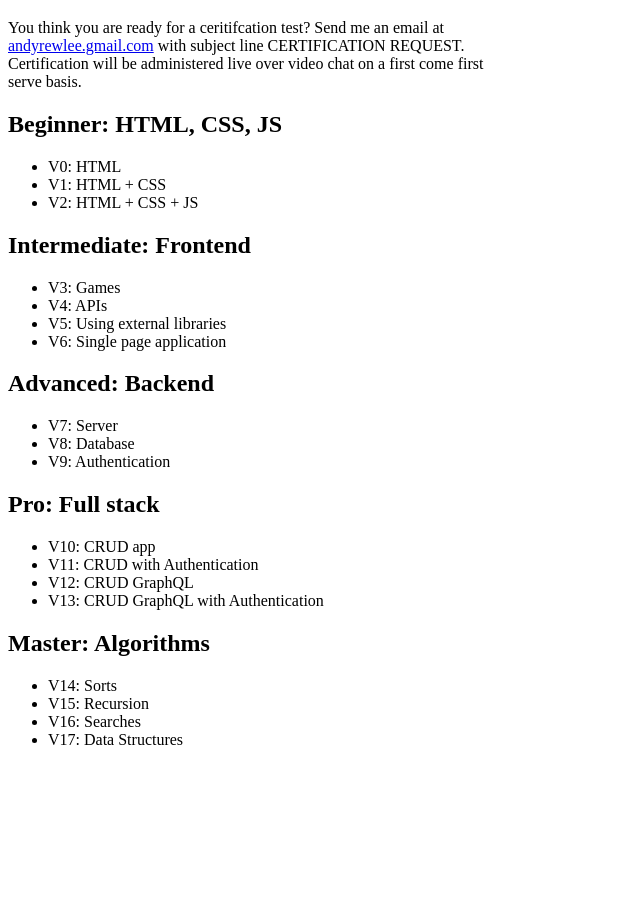
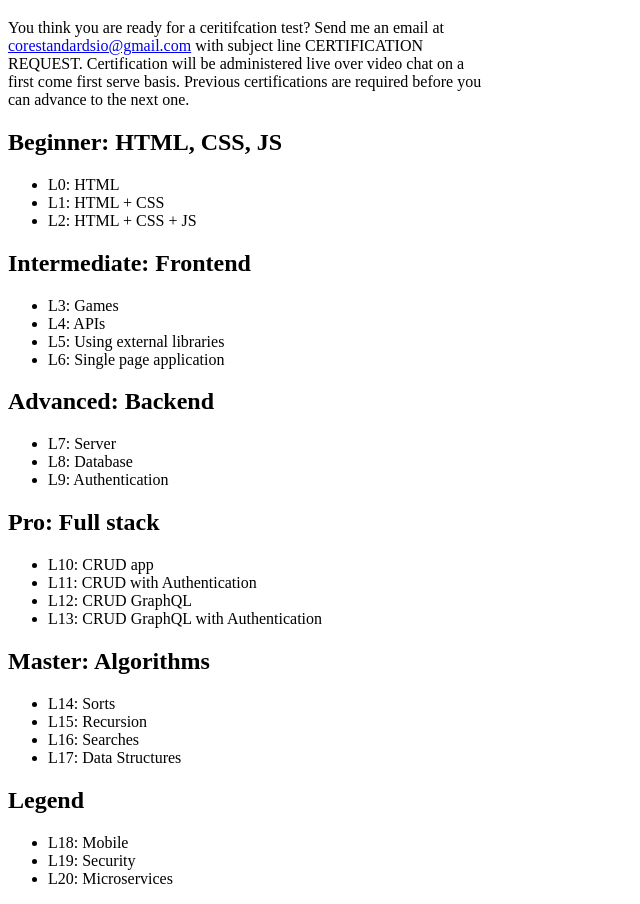
Before and after one commit to andyrewlee/corestandards, a Gatsby site: page /certifications in a window 1280 px wide. Shown: the part 87-991 px from the top of the page, without its empty margins (0-640 px from the left). Before the commit the page ends 852 px from the top, so only its background shows below. Built offline with nearby package versions, Linux system fonts and the light colour scheme; Gatsby itself is replaced by a stand-in of ours.

Commit message:
Copy tweaks

```diff
--- a/src/pages/certifications.js
+++ b/src/pages/certifications.js
@@ -6,77 +6,90 @@ const Certifications = () => (
     <h1>Certifications</h1>
     <p>
       You think you are ready for a ceritifcation test? Send me an email
-      at <a href="mailto:andyrewlee@gmail.com">andyrewlee.gmail.com</a> with
+      at <a href="mailto:corestandardsio@gmail.com">corestandardsio@gmail.com</a> with
       subject line CERTIFICATION REQUEST. Certification will be administered
-      live over video chat on a first come first serve basis.
+      live over video chat on a first come first serve basis. Previous certifications
+      are required before you can advance to the next one.
     </p>
     <h2>Beginner: HTML, CSS, JS</h2>
     <ul>
       <li>
-        V0: HTML
+        L0: HTML
        </li>
       <li>
-        V1: HTML + CSS
+        L1: HTML + CSS
       </li>
       <li>
-        V2: HTML + CSS + JS
+        L2: HTML + CSS + JS
       </li>
     </ul>
     <h2>Intermediate: Frontend</h2>
     <ul>
       <li>
-        V3: Games
+        L3: Games
       </li>
       <li>
-        V4: APIs
+        L4: APIs
       </li>
       <li>
-        V5: Using external libraries
+        L5: Using external libraries
       </li>
       <li>
-        V6: Single page application
+        L6: Single page application
       </li>
     </ul>
     <h2>Advanced: Backend</h2>
     <ul>
       <li>
-        V7: Server
+        L7: Server
       </li>
       <li>
-        V8: Database
+        L8: Database
       </li>
       <li>
-        V9: Authentication
+        L9: Authentication
       </li>
     </ul>
     <h2>Pro: Full stack</h2>
     <ul>
       <li>
-        V10: CRUD app
+        L10: CRUD app
       </li>
       <li>
-        V11: CRUD with Authentication
+        L11: CRUD with Authentication
       </li>
       <li>
-        V12: CRUD GraphQL
+        L12: CRUD GraphQL
       </li>
       <li>
-        V13: CRUD GraphQL with Authentication
+        L13: CRUD GraphQL with Authentication
       </li>
     </ul>
     <h2>Master: Algorithms</h2>
     <ul>
       <li>
-        V14: Sorts
+        L14: Sorts
       </li>
       <li>
-        V15: Recursion
+        L15: Recursion
       </li>
       <li>
-        V16: Searches
+        L16: Searches
       </li>
       <li>
-        V17: Data Structures
+        L17: Data Structures
+      </li>
+    </ul>
+    <h2>Legend</h2>
+    <ul>
+      <li>
+        L18: Mobile
+      </li>
+      <li>
+        L19: Security
+      </li>
+      <li>
+        L20: Microservices
       </li>
     </ul>
   </PageTemplate>
--- a/src/pages/tutoring.js
+++ b/src/pages/tutoring.js
@@ -7,7 +7,7 @@ const Tutoring = () => (
     <p>
       Sometimes getting live help helps. If you are looking for private
       tutoring either online or in person (SF only) then send me an email
-      at <a href="mailto:andyrewlee@gmail.com">andyrewlee@gmail.com</a> with
+      at <a href="mailto:corestandardsio@gmail.com">corestandardsio@gmail.com</a> with
       subject line TUTORING REQUEST.
     </p>
   </PageTemplate>
```
